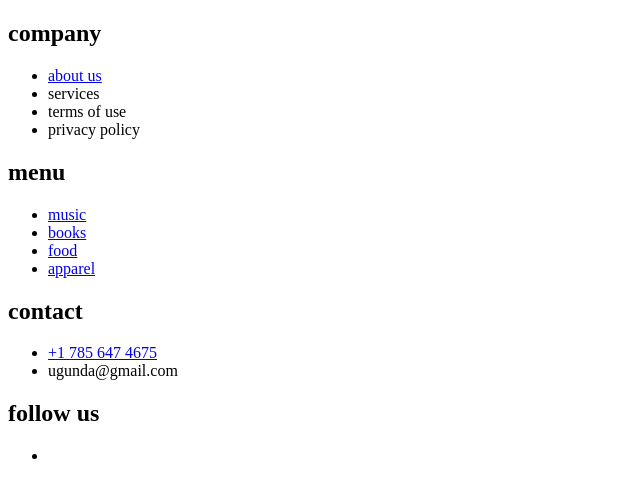
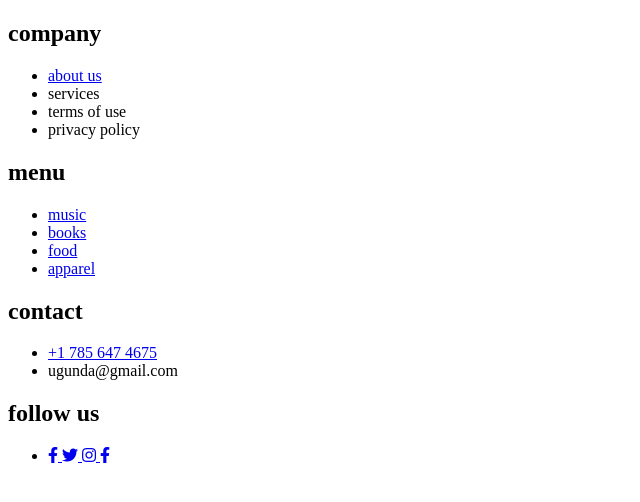
Before and after one commit to snowleopardAlexa/footer-lists-responsive, a plain HTML site: page index.html in a window 1280 px wide. Shown: the full height of the page, 0-640 px from the left. Drawn offline with Linux system fonts and the light colour scheme.

Commit message:
add social media

```diff
--- a/index.html
+++ b/index.html
@@ -5,6 +5,7 @@
     <meta http-equiv="X-UA-Compatible" content="IE=edge">
     <meta name="viewport" content="width=device-width, initial-scale=1.0">
     <title>Responsive footer with lists and social media</title>
+    <link rel="stylesheet" href="https://pro.fontawesome.com/releases/v5.10.0/css/all.css" integrity="sha384-AYmEC3Yw5cVb3ZcuHtOA93w35dYTsvhLPVnYs9eStHfGJvOvKxVfELGroGkvsg+p" crossorigin="anonymous"/>
 </head>
 <body>
     <footer class="footer">
@@ -37,9 +38,16 @@
                 </div>
                 <div class="col">
                     <h2>follow us</h2>
-                    <ul>
-                        <li><a href="#"></a></li>
-                    </ul>
+                    <div class="social-media">
+                        <ul>
+                            <li><a href="#">
+                                <i class="fab fa-facebook-f"></i>
+                                <i class="fab fa-twitter"></i>
+                                <i class="fab fa-instagram"></i>
+                                <i class="fab fa-facebook-f"></i>
+                            </a></li>
+                        </ul>
+                    </div>
                 </div>
             </div>
         </div>
```
